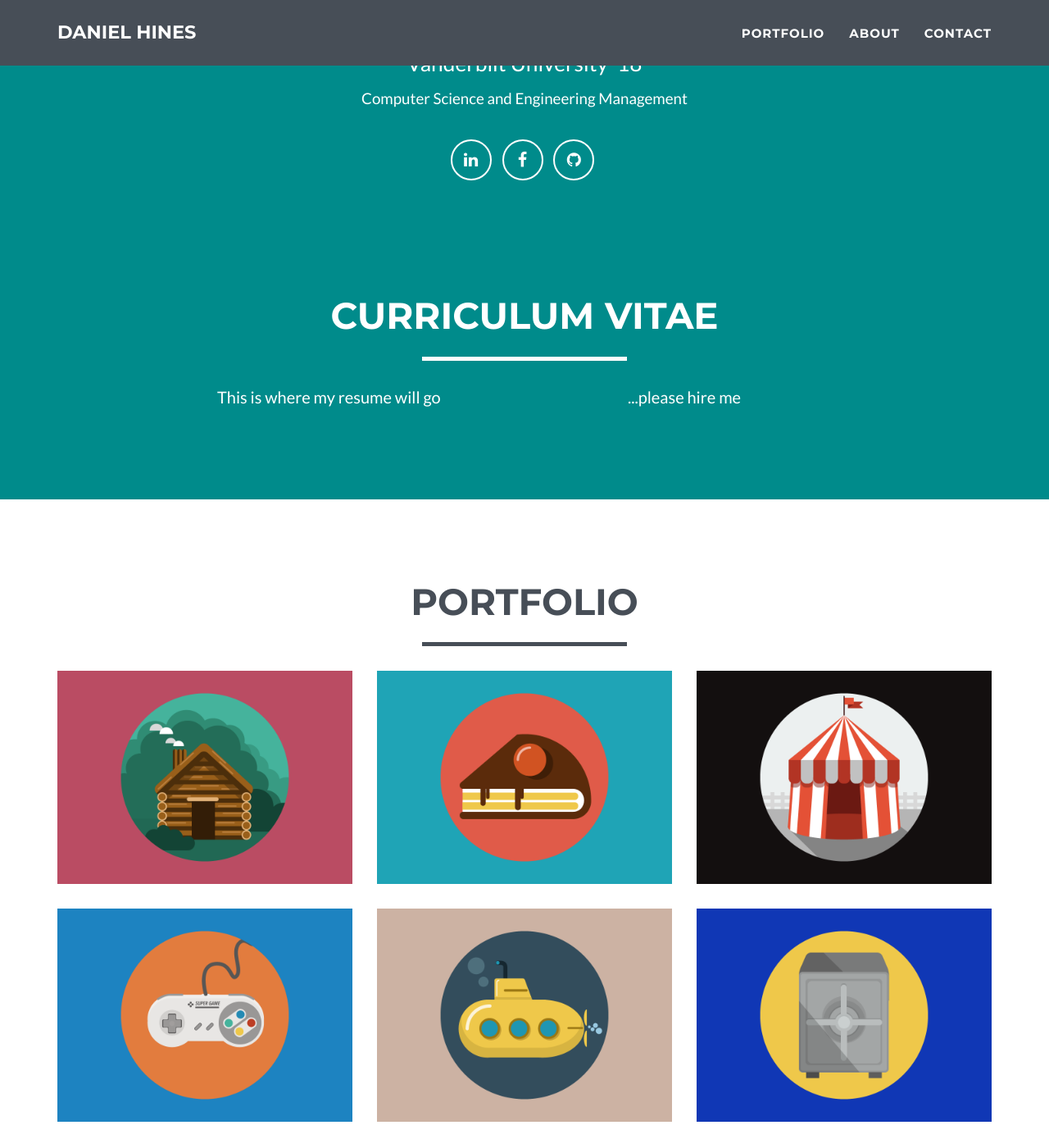
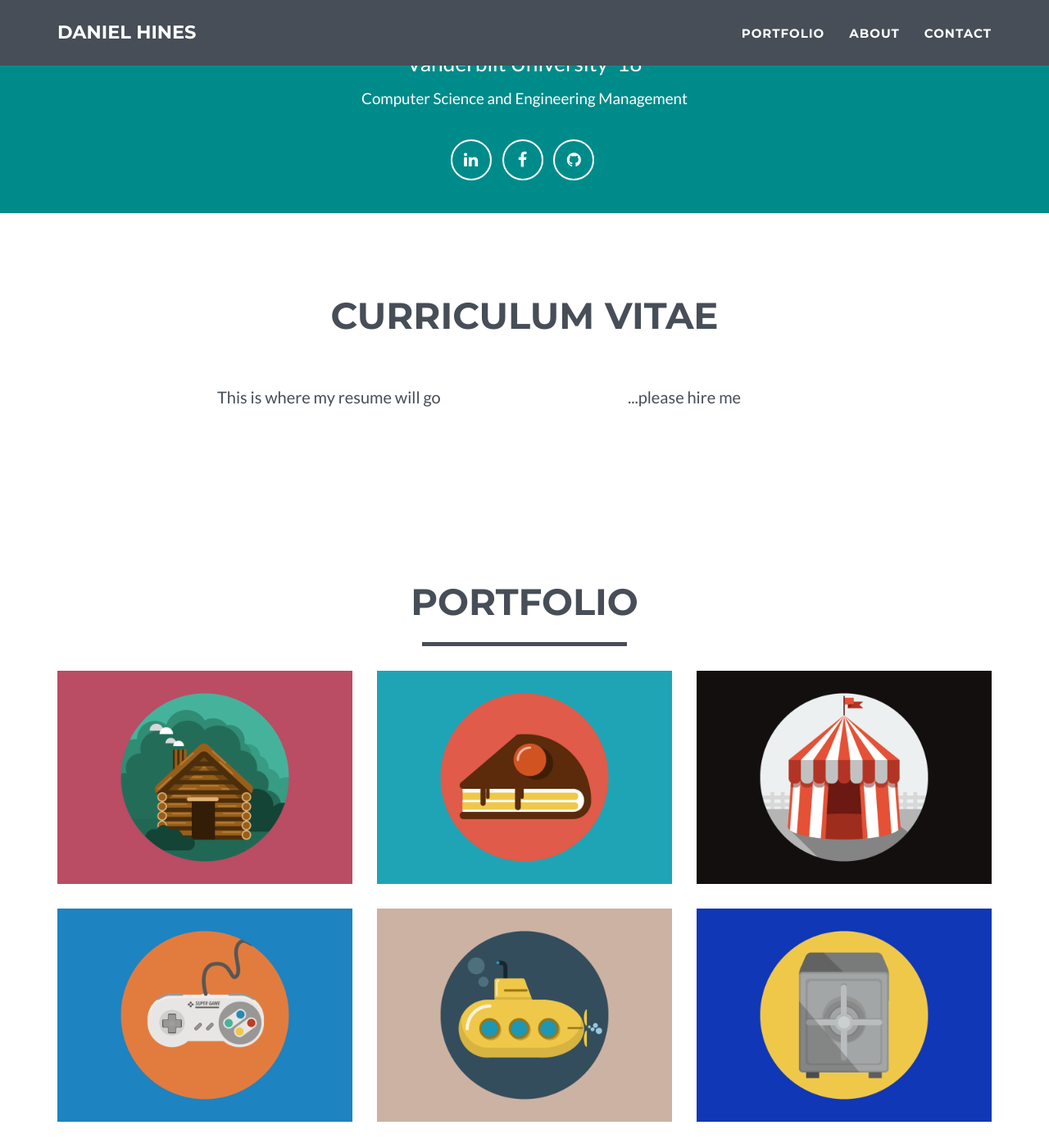
Before and after one commit to danielchines/danielchines.github.io, a Jekyll site: the page built from index.html, in a window 1280 px wide and 1400 px high, scrolled down 527 px. Shown: the whole window at 82% size. Built offline with Jekyll 4.4.1, drawn with Linux system fonts in a browser that asks for light colours.

Commit message:
Update main.css

```diff
--- a/_includes/css/main.css
+++ b/_includes/css/main.css
@@ -190,8 +190,7 @@ section h2 {
 }
 
 section.success {
-    color: #fff;
-    background: #{{ site.color.primary }};
+    background: rgba({{ site.color.secondary-rgb }},.9);
 }
 
 @media(max-width:767px) {
@@ -221,7 +220,7 @@ section.success {
     width: 100%;
     height: 100%;
     opacity: 0;
-    background: rgba({{ site.color.primary-rgb }},.9);
+    background: #{{ site.color.primary }};
     -webkit-transition: all ease .5s;
     -moz-transition: all ease .5s;
     transition: all ease .5s;
```
